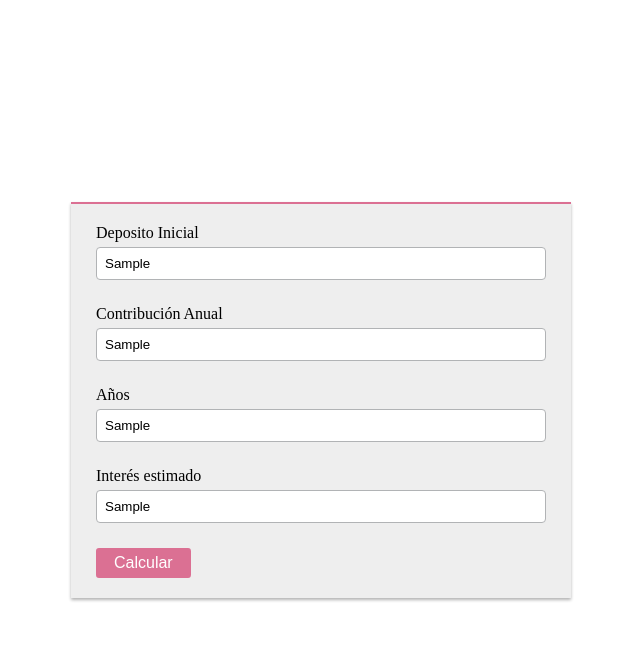
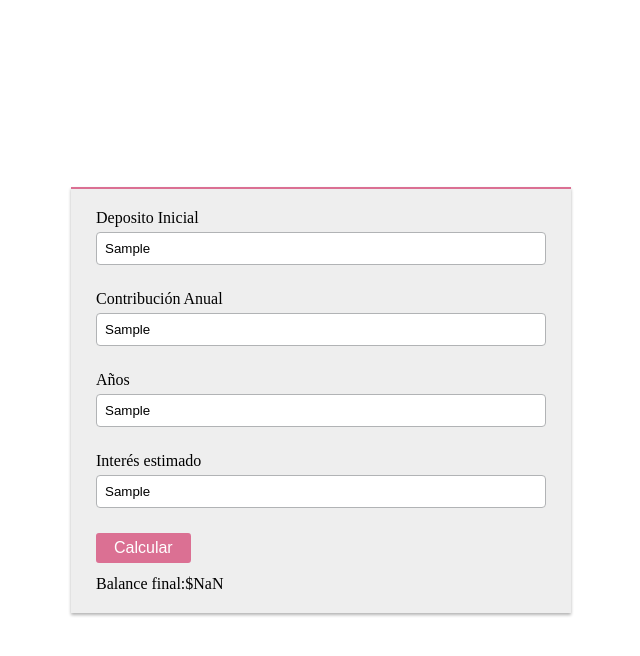
Before and after one commit to SuperGandhi/Compound-Interest-calculator, a React (Create React App) app: page / in a window 1280 px wide. Both pictures are taken after typing "Sample", "Sample", "Sample", "Sample" into the empty fields and a click on the button "Calcular". Shown: the top 656 px of the page, without its empty margins (319-959 px from the left). Built offline with nearby package versions, Linux system fonts and the light colour scheme.

Commit message:
adding formatter to results  and components

```diff
--- a/src/App.js
+++ b/src/App.js
@@ -1,8 +1,10 @@
+import { useState } from 'react'
 import { Formik, Form } from 'formik'
 import Button from './components/Button'
 import Container from './components/Container'
 import Input from './components/Input'
 import Section from './components/Section'
+import Balance from './components/Balance'
 
 
 const compoundInterest = (deposit, contribution, years, rate) =>{
@@ -13,10 +15,20 @@
   }
   return Math.round(total)
 }
+
+const formatter = new Intl.NumberFormat('en-us', {
+  style: 'currency',
+  currency: 'USD',
+  minimumFractionDigits: 2,
+  maximumFractionDigits: 2,
+})
+
+
 const App= () => {
+  const [balance,setBalance] = useState('')
   const handleSubmit = ({deposit,contribution,years,rate}) => {
     const val = compoundInterest(Number(deposit),Number (contribution),Number (years),Number(rate))
-    console.log(val)
+    setBalance(formatter.format(val))
   }
   return (
     <Container>
@@ -38,6 +50,7 @@
             <Button>Calcular</Button>
           </Form>
         </Formik>
+        {balance !== '' ? <Balance>Balance final:{balance}</Balance>: null}
       </Section>
     </Container>
   );
--- /dev/null
+++ b/src/components/Balance.jsx
@@ -0,0 +1,14 @@
+import styled from "styled-components"
+
+const Balance = styled.span`
+    font.size: 36px;
+    margin-top: 12px;
+    display: inline-block;
+    color:black;
+`;
+
+
+
+
+
+export default Balance
```
